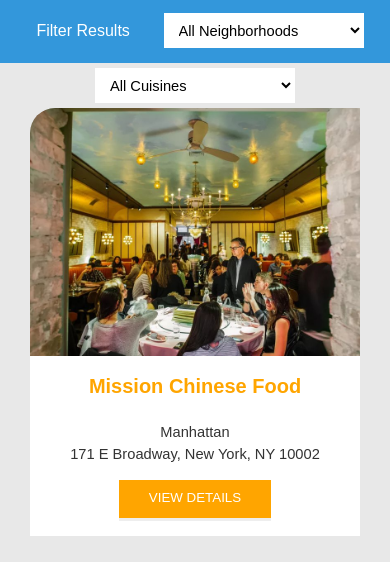
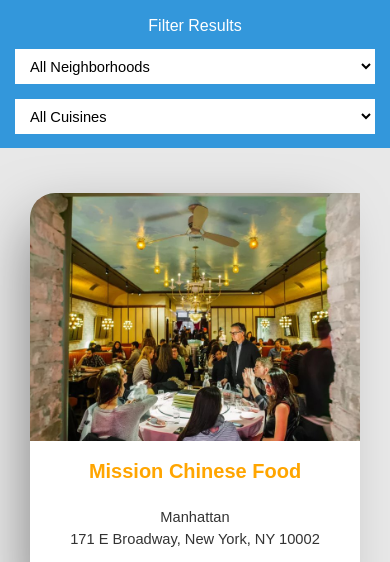
Before and after one commit to JaPod993/service-worker-test, a plain HTML site: page index.html in a window 390 px wide. Shown: the part 482-1044 px from the top of the page. Drawn offline with nearby package versions, Linux system fonts and the light colour scheme; some packages are replaced by stand-ins of ours.

Commit message:
main site RWD finished

```diff
--- a/css/styles.css
+++ b/css/styles.css
@@ -152,6 +152,9 @@ nav h1 a {
   display: inline-block;
   border-radius: 25px 0 0 0;
   padding-bottom: 15px;
+  -webkit-box-shadow: -16px 13px 60px -19px rgba(0,0,0,0.5);
+  -moz-box-shadow: -16px 13px 60px -19px rgba(0,0,0,0.5);
+  box-shadow: -16px 13px 60px -19px rgba(0,0,0,0.5);
 }
 #restaurants-list .restaurant-img {
   background-color: #ccc;
@@ -187,7 +190,13 @@ nav h1 a {
   text-align: center;
   text-decoration: none;
   text-transform: uppercase;
+  transition: all 500ms ease;
 }
+
+#restaurants-list li a:hover {
+  background-color: #444;
+}
+
 
 /* ====================== Restaurant Details ====================== */
 .inside header {
@@ -314,4 +323,29 @@ nav h1 a {
   #restaurants-list li {
     width: auto;
   }
+  .filter-title {
+    display: block;
+  }
+  .filter-options {
+    height: 100px;
+  }
+
 }
+
+@media screen and (max-width: 480px) {
+  .filter-options select {
+    display: inline-block;
+    width: 100%;
+    margin: 0 0 15px 0
+  }
+  .filter-options h2 {
+    padding-bottom: 15px;
+  }
+  .filter-options {
+    height: 145px;
+    width: auto;
+    padding-left: 15px;
+    padding-right: 15px;
+  }
+
+}
```
